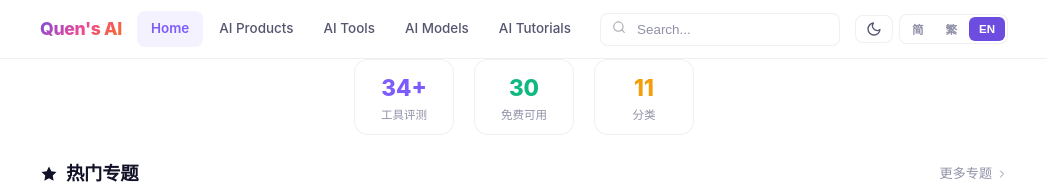
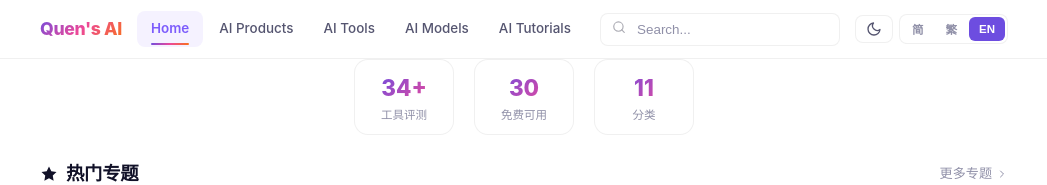
Before and after one commit to QuenLee/ai-tools-hub, a Next.js app: page /en in a window 1280 px wide. Shown: the top 185 px of the page, without its empty margins (116-1163 px from the left). Built offline with nearby package versions, Linux system fonts and the light colour scheme.

Commit message:
feat: 炫酷动效-渐变流光边框+入场动画+悬浮粒子+脉冲光晕+微交互

```diff
--- a/app/[locale]/globals.css
+++ b/app/[locale]/globals.css
@@ -1,4 +1,47 @@
 /* ===== Quen's AI Design System ===== */
+
+/* ===== ANIMATIONS ===== */
+@keyframes fadeInUp {
+  from { opacity: 0; transform: translateY(20px); }
+  to { opacity: 1; transform: translateY(0); }
+}
+@keyframes fadeIn {
+  from { opacity: 0; }
+  to { opacity: 1; }
+}
+@keyframes shimmer {
+  0% { background-position: -200% 0; }
+  100% { background-position: 200% 0; }
+}
+@keyframes pulse-glow {
+  0%, 100% { box-shadow: 0 0 20px rgba(124,92,252,0.15); }
+  50% { box-shadow: 0 0 40px rgba(124,92,252,0.3); }
+}
+@keyframes gradient-shift {
+  0% { background-position: 0% 50%; }
+  50% { background-position: 100% 50%; }
+  100% { background-position: 0% 50%; }
+}
+@keyframes float {
+  0%, 100% { transform: translateY(0px); }
+  50% { transform: translateY(-6px); }
+}
+@keyframes count-up {
+  from { opacity: 0; transform: scale(0.5); }
+  to { opacity: 1; transform: scale(1); }
+}
+@keyframes border-glow {
+  0%, 100% { border-color: rgba(124,92,252,0.15); }
+  50% { border-color: rgba(124,92,252,0.4); }
+}
+@keyframes slide-in-left {
+  from { opacity: 0; transform: translateX(-20px); }
+  to { opacity: 1; transform: translateX(0); }
+}
+@keyframes sparkle {
+  0%, 100% { opacity: 0.3; transform: scale(0.8); }
+  50% { opacity: 1; transform: scale(1.2); }
+}
 
 /* Dark theme (default) */
 :root,
@@ -604,3 +647,217 @@ a:hover { color: var(--accent3); }
 ::-webkit-scrollbar-thumb:hover { background: var(--accent); }
 
 .empty { text-align: center; padding: 50px 20px; color: var(--text3); }
+
+/* ===== COOL EFFECTS ===== */
+
+/* Hero stat cards — animated entry */
+.hero-stat-card {
+  animation: fadeInUp 0.6s ease-out both;
+  animation-delay: calc(var(--i, 0) * 0.1s);
+}
+.hero-stat-card:hover {
+  transform: translateY(-4px) scale(1.05);
+  box-shadow: var(--shadow-hover), 0 0 20px rgba(124,92,252,0.1);
+}
+.hero-stat-card .stat-num {
+  animation: count-up 0.8s ease-out both;
+  animation-delay: calc(var(--i, 0) * 0.1s + 0.3s);
+}
+
+/* Topic card — gradient border on hover */
+.topic-card {
+  position: relative;
+  overflow: hidden;
+}
+.topic-card::after {
+  content: '';
+  position: absolute;
+  inset: 0;
+  border-radius: var(--radius);
+  padding: 1px;
+  background: linear-gradient(135deg, var(--accent), var(--pink), var(--cyan));
+  -webkit-mask: linear-gradient(#fff 0 0) content-box, linear-gradient(#fff 0 0);
+  -webkit-mask-composite: xor;
+  mask-composite: exclude;
+  opacity: 0;
+  transition: opacity 0.4s;
+  pointer-events: none;
+}
+.topic-card:hover::after {
+  opacity: 1;
+}
+.topic-card:hover {
+  transform: translateY(-4px);
+  box-shadow: var(--shadow-hover), 0 0 30px rgba(124,92,252,0.12);
+}
+
+/* Usage card — hover shimmer effect */
+.usage-card {
+  position: relative;
+  overflow: hidden;
+}
+.usage-card::after {
+  content: '';
+  position: absolute;
+  top: 0; left: -100%; width: 100%; height: 100%;
+  background: linear-gradient(90deg, transparent, rgba(124,92,252,0.04), transparent);
+  transition: left 0.5s;
+}
+.usage-card:hover::after {
+  left: 100%;
+}
+
+/* Money card — animated gradient top bar */
+.money-card::before {
+  height: 3px;
+  background: linear-gradient(90deg, var(--accent), var(--pink), var(--cyan), var(--accent));
+  background-size: 300% 100%;
+  animation: gradient-shift 3s ease infinite;
+}
+
+/* Section — staggered fade-in */
+.section {
+  animation: fadeInUp 0.5s ease-out both;
+}
+
+/* Section title — gradient text on hover */
+.section-title:hover {
+  background: var(--gradient1);
+  -webkit-background-clip: text;
+  -webkit-text-fill-color: transparent;
+  transition: all 0.3s;
+}
+
+/* Tool card — glow border effect */
+.tool-card {
+  transition: all 0.3s cubic-bezier(0.4, 0, 0.2, 1);
+}
+.tool-card:hover {
+  border-color: rgba(124,92,252,0.3);
+  box-shadow: var(--shadow-hover), 0 0 24px rgba(124,92,252,0.08);
+  transform: translateY(-3px);
+}
+.tool-card::after {
+  background: linear-gradient(90deg, var(--accent), var(--cyan), var(--pink));
+  background-size: 200% 100%;
+  animation: gradient-shift 4s ease infinite;
+}
+
+/* Featured card — floating animation */
+.featured-card:hover {
+  animation: float 3s ease-in-out infinite;
+}
+
+/* Visit button — pulse glow */
+.visit-btn {
+  position: relative;
+  overflow: hidden;
+}
+.visit-btn::before {
+  content: '';
+  position: absolute;
+  top: 50%; left: 50%;
+  width: 0; height: 0;
+  background: rgba(255,255,255,0.2);
+  border-radius: 50%;
+  transform: translate(-50%, -50%);
+  transition: width 0.6s, height 0.6s;
+}
+.visit-btn:hover::before {
+  width: 300px; height: 300px;
+}
+.visit-btn:hover {
+  animation: pulse-glow 2s ease-in-out infinite;
+}
+
+/* Tab buttons — active glow */
+button[style*="border"][style*="var(--"][style*="color"]:hover {
+  box-shadow: 0 0 12px rgba(124,92,252,0.15);
+}
+
+/* Search bar — animated focus glow */
+.topnav-search input:focus {
+  border-color: var(--accent);
+  box-shadow: 0 0 0 3px rgba(124,92,252,0.12), 0 0 20px rgba(124,92,252,0.06);
+  animation: border-glow 2s ease-in-out infinite;
+}
+
+/* Badge tags — sparkle on hover */
+.topic-badge:hover, .money-badge:hover, .hot-tag:hover {
+  animation: sparkle 1s ease-in-out infinite;
+}
+
+/* Dark mode exclusive: ambient particles effect */
+[data-theme="dark"] .page::before {
+  content: '';
+  position: fixed;
+  top: 0; left: 0; right: 0;
+  height: 100vh;
+  background:
+    radial-gradient(1px 1px at 20% 30%, rgba(124,92,252,0.3), transparent),
+    radial-gradient(1px 1px at 80% 20%, rgba(244,114,182,0.2), transparent),
+    radial-gradient(1px 1px at 40% 70%, rgba(34,211,238,0.2), transparent),
+    radial-gradient(1px 1px at 70% 80%, rgba(124,92,252,0.15), transparent),
+    radial-gradient(1.5px 1.5px at 10% 50%, rgba(251,191,36,0.15), transparent),
+    radial-gradient(1px 1px at 90% 60%, rgba(124,92,252,0.2), transparent);
+  pointer-events: none;
+  z-index: -1;
+  animation: float 8s ease-in-out infinite;
+}
+
+/* Page background ambient glow — enhanced */
+[data-theme="dark"] body::before {
+  background:
+    radial-gradient(ellipse 60% 40% at 20% 0%, rgba(124,92,252,0.08) 0%, transparent 70%),
+    radial-gradient(ellipse 50% 30% at 80% 0%, rgba(244,114,182,0.05) 0%, transparent 70%),
+    radial-gradient(ellipse 40% 20% at 50% 0%, rgba(34,211,238,0.04) 0%, transparent 70%);
+  height: 800px;
+}
+
+/* Stat numbers — gradient text */
+.stat-gradient {
+  background: var(--gradient1);
+  -webkit-background-clip: text;
+  -webkit-text-fill-color: transparent;
+  background-size: 200% 200%;
+  animation: gradient-shift 4s ease infinite;
+}
+
+/* Staggered section animations */
+.section:nth-child(1) { animation-delay: 0s; }
+.section:nth-child(2) { animation-delay: 0.08s; }
+.section:nth-child(3) { animation-delay: 0.16s; }
+.section:nth-child(4) { animation-delay: 0.24s; }
+.section:nth-child(5) { animation-delay: 0.32s; }
+.section:nth-child(6) { animation-delay: 0.4s; }
+.section:nth-child(7) { animation-delay: 0.48s; }
+
+/* Light mode hover effects — subtle & clean */
+[data-theme="light"] .topic-card:hover {
+  box-shadow: 0 8px 30px rgba(109,77,224,0.1), 0 0 0 1px rgba(109,77,224,0.1);
+}
+[data-theme="light"] .usage-card:hover {
+  box-shadow: 0 6px 24px rgba(0,0,0,0.06);
+}
+[data-theme="light"] .money-card:hover {
+  box-shadow: 0 6px 24px rgba(0,0,0,0.06);
+}
+
+/* Nav link — underline animation */
+.topnav-link {
+  position: relative;
+}
+.topnav-link::after {
+  content: '';
+  position: absolute;
+  bottom: 2px;
+  left: 14px; right: 14px;
+  height: 2px;
+  background: var(--gradient1);
+  border-radius: 1px;
+  transform: scaleX(0);
+  transition: transform 0.25s ease;
+}
+.topnav-link:hover::after, .topnav-link.active::after {
+  transform: scaleX(1);
+}
--- a/app/[locale]/page.js
+++ b/app/[locale]/page.js
@@ -78,16 +78,16 @@ export default function Home() {
     <div className="page">
       {/* ==================== Hero：只保留统计数字 ==================== */}
       <section style={{ marginBottom: 24, display: 'flex', gap: 20, justifyContent: 'center' }}>
-        <div style={{ textAlign: 'center', padding: '10px 24px', background: 'var(--surface)', borderRadius: 'var(--radius-sm)', border: '1px solid var(--border)', minWidth: 100 }}>
-          <div style={{ fontSize: '1.4rem', fontWeight: 800, color: 'var(--accent2)' }}>{tools.length}+</div>
+        <div className="hero-stat-card" style={{ '--i': 0, textAlign: 'center', padding: '10px 24px', background: 'var(--surface)', borderRadius: 'var(--radius-sm)', border: '1px solid var(--border)', minWidth: 100, transition: 'all 0.3s' }}>
+          <div className="stat-gradient stat-num" style={{ fontSize: '1.4rem', fontWeight: 800 }}>{tools.length}+</div>
           <div style={{ fontSize: '0.72rem', color: 'var(--text3)' }}>工具评测</div>
         </div>
-        <div style={{ textAlign: 'center', padding: '10px 24px', background: 'var(--surface)', borderRadius: 'var(--radius-sm)', border: '1px solid var(--border)', minWidth: 100 }}>
-          <div style={{ fontSize: '1.4rem', fontWeight: 800, color: 'var(--green)' }}>{tools.filter(t => t.pricing.free).length}</div>
+        <div className="hero-stat-card" style={{ '--i': 1, textAlign: 'center', padding: '10px 24px', background: 'var(--surface)', borderRadius: 'var(--radius-sm)', border: '1px solid var(--border)', minWidth: 100, transition: 'all 0.3s' }}>
+          <div className="stat-gradient stat-num" style={{ fontSize: '1.4rem', fontWeight: 800 }}>{tools.filter(t => t.pricing.free).length}</div>
           <div style={{ fontSize: '0.72rem', color: 'var(--text3)' }}>免费可用</div>
         </div>
-        <div style={{ textAlign: 'center', padding: '10px 24px', background: 'var(--surface)', borderRadius: 'var(--radius-sm)', border: '1px solid var(--border)', minWidth: 100 }}>
-          <div style={{ fontSize: '1.4rem', fontWeight: 800, color: 'var(--yellow)' }}>{categories.length + 1}</div>
+        <div className="hero-stat-card" style={{ '--i': 2, textAlign: 'center', padding: '10px 24px', background: 'var(--surface)', borderRadius: 'var(--radius-sm)', border: '1px solid var(--border)', minWidth: 100, transition: 'all 0.3s' }}>
+          <div className="stat-gradient stat-num" style={{ fontSize: '1.4rem', fontWeight: 800 }}>{categories.length + 1}</div>
           <div style={{ fontSize: '0.72rem', color: 'var(--text3)' }}>分类</div>
         </div>
       </section>
```
